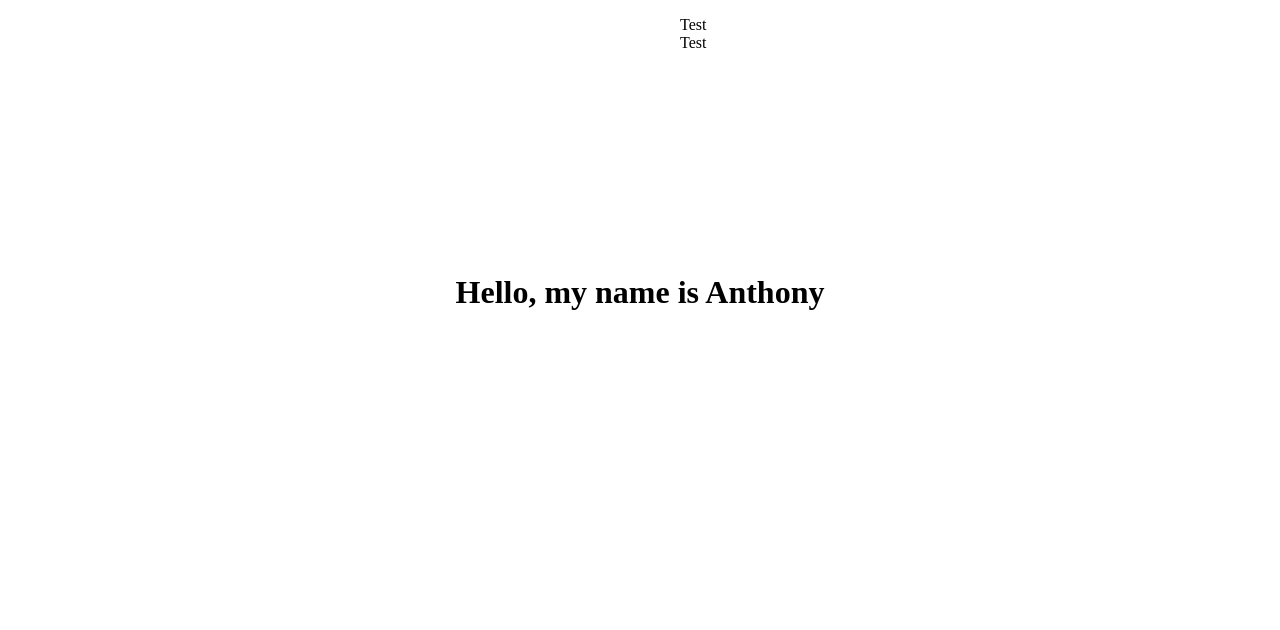
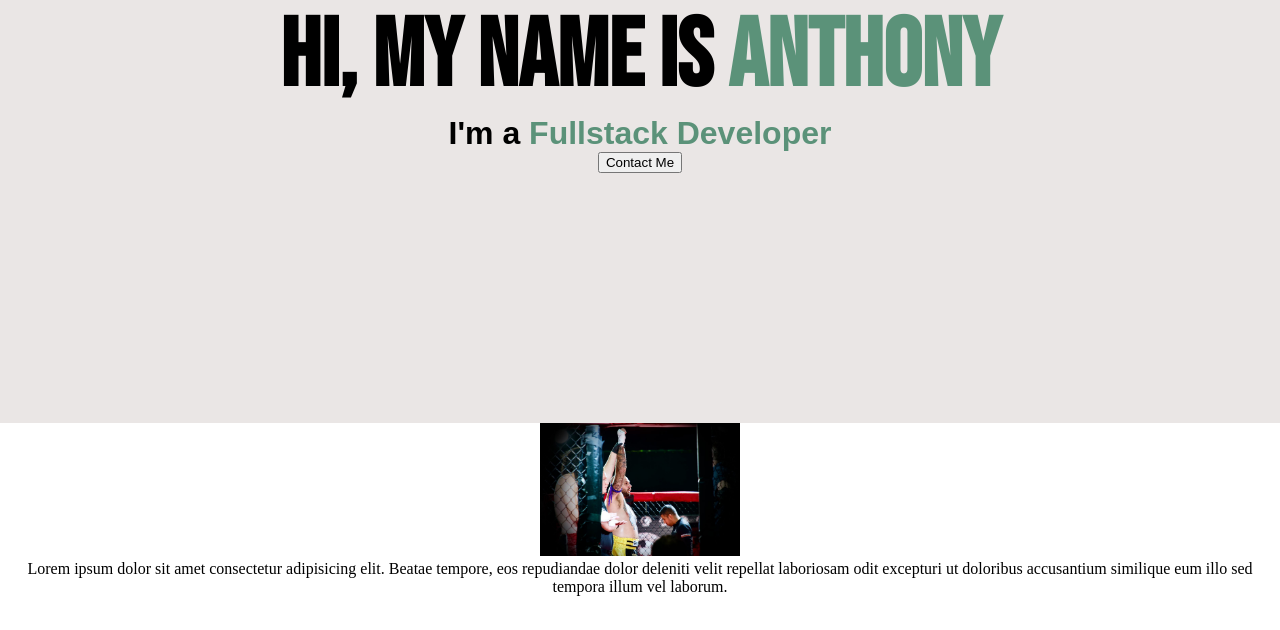
Before and after one commit to amart26/my-portfolio, a website: page public/index.html in a window 1280 px wide. Drawn offline with Linux system fonts and the light colour scheme; a web font is replaced by a local one.

Commit message:
add core code

```diff
--- a/public/index.html
+++ b/public/index.html
@@ -5,21 +5,26 @@
     <meta name="viewport" content="width=device-width, initial-scale=1.0">
     <title>My Portfolio</title>
     <link rel="stylesheet" href="styles.css">
+    <link rel="preconnect" href="https://fonts.googleapis.com">
+    <link rel="preconnect" href="https://fonts.gstatic.com" crossorigin>
+    <link href="https://fonts.googleapis.com/css2?family=Bebas+Neue&family=Bellota+Text:ital,wght@0,300;0,400;0,700;1,300;1,400;1,700&display=swap" rel="stylesheet">
 </head>
-<body>
-    <div class="nav-bar">
-        <ul>
-            <li>Test</li>
-            <li>Test</li>
-        </ul>
+<body id="main">
+    <div id="hero-container" class="flex-container">
+        <div class="flex-item">
+            <h1 id="title-text" class="main-text-style">Hi, my name is <span class="span-style">Anthony</span></h1>
+            <h4 id="title-desc" class="secondary-text-style">I'm a <span class="span-style"> Fullstack Developer</span></h4>
+            <button id="contact-me">Contact Me</button>
+        </div>
     </div>
 
-    <div class="flex-container">
-        <div class="flex-item intro-title">
-          <h1>Hello, my name is <span class="name-style">Anthony</span></h1>
+    <div class="flex-container fixed-size">
+        <div class="flex-item">
+            <img id="profile-pic" src="./images/profile-pic.jpg">
+            <p>Lorem ipsum dolor sit amet consectetur adipisicing elit. Beatae tempore, eos repudiandae dolor deleniti velit repellat laboriosam odit excepturi ut doloribus accusantium similique eum illo sed tempora illum vel laborum.</p>
         </div>
     </div>
-    </div>
+
 
 </body>
 </html>
--- a/public/styles.css
+++ b/public/styles.css
@@ -1,20 +1,56 @@
+*{
+    margin: 0;
+}
 
-.flex-container {
+body{
+    background-color: #EAE6E5;
+    margin: 0;
+}
+.flex-container{
     display: flex;
-    margin-top: 20%;
+    justify-content: center;
+    align-items: center;
+    flex-direction: column;
+}
+
+#hero-container {
+    padding-bottom: 200px;
+    margin-bottom: 50px;
 }
 
 .flex-item {
-    flex: 1;
+    justify-content: center;
     text-align: center;
 }
 
-.nav-bar {
-    position: fixed;
-    top: 0;
-    left: 50%;
+.span-style {
+    color: #5B9279;
 }
 
-.nav-bar ul {
-    list-style: none;
+.main-text-style {
+    font-family: 'Bebas Neue', sans-serif;
 }
+
+.secondary-text-style {
+    font-family: 'Bellota Text', sans-serif;
+}
+
+#title-text {
+    font-size:6rem;
+    margin-bottom: 0;
+}
+
+#title-desc {
+    font-size: 2em;
+}
+
+.fixed-size{
+    width: 100%;
+    height: 100vh;
+    background-color: #FFFFFF;
+    justify-content: start;
+}
+
+#profile-pic {
+    width: 200px;
+}
```
Also changed, not shown: public/images/code.jpg (deleted), public/images/profile-pic.jpg (added).
